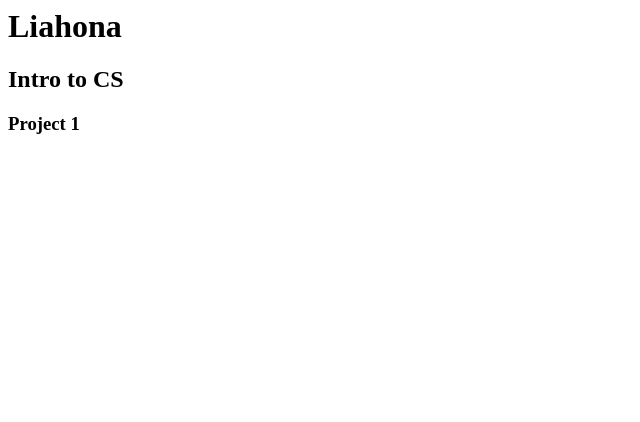
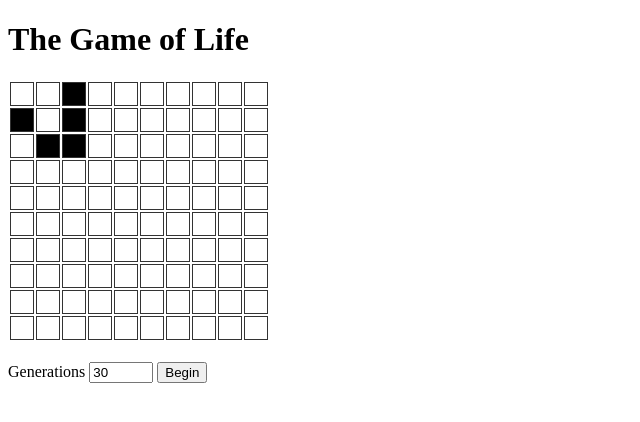
Before and after one commit to Link759/Game-of-Life, a plain HTML site: page index.html in a window 1280 px wide. Shown: the whole page, without its empty margins (0-640 px from the left). Drawn offline with Linux system fonts and the light colour scheme.

Commit message:
Initial template for Conway's Game of Life
Code goes in js/main.js
Styles go in css/theme.css
Markup/UI in index.html

```diff
--- /dev/null
+++ b/css/theme.css
@@ -0,0 +1,14 @@
+#gameBoard tr td {
+    width: 20px;
+    height: 20px;
+    border: 1px solid #333;
+    margin: 0;
+}
+
+#gameBoard tr td.alive {
+    background-color: #000;
+}
+
+.commands {
+    margin-top: 20px;
+}
--- a/index.html
+++ b/index.html
@@ -1,10 +1,143 @@
+<!DOCTYPE html>
 <html>
-    <head>
-        <title>Liahona Intro to CS - Project 1</title>
-    </head>
-    <body>
-        <h1>Liahona</h1>
-        <h2>Intro to CS</h2>
-        <h3>Project 1</h3>
-    </body>
+
+<head>
+    <title>Liahona Intro to CS - Project 1</title>
+
+    <link rel="stylesheet" type="text/css" href="css/theme.css" />
+    <script type="text/javascript" src="js/main.js"></script>
+</head>
+
+<body onload="initialize()">
+    <h1>The Game of Life</h1>
+    <table id="gameBoard">
+        <tr>
+            <td></td>
+            <td></td>
+            <td class="alive"></td>
+            <td></td>
+            <td></td>
+            <td></td>
+            <td></td>
+            <td></td>
+            <td></td>
+            <td></td>
+        </tr>
+        <tr>
+            <td class="alive"></td>
+            <td></td>
+            <td class="alive"></td>
+            <td></td>
+            <td></td>
+            <td></td>
+            <td></td>
+            <td></td>
+            <td></td>
+            <td></td>
+        </tr>
+        <tr>
+            <td></td>
+            <td class="alive"></td>
+            <td class="alive"></td>
+            <td></td>
+            <td></td>
+            <td></td>
+            <td></td>
+            <td></td>
+            <td></td>
+            <td></td>
+        </tr>
+        <tr>
+            <td></td>
+            <td></td>
+            <td></td>
+            <td></td>
+            <td></td>
+            <td></td>
+            <td></td>
+            <td></td>
+            <td></td>
+            <td></td>
+        </tr>
+        <tr>
+            <td></td>
+            <td></td>
+            <td></td>
+            <td></td>
+            <td></td>
+            <td></td>
+            <td></td>
+            <td></td>
+            <td></td>
+            <td></td>
+        </tr>
+        <tr>
+            <td></td>
+            <td></td>
+            <td></td>
+            <td></td>
+            <td></td>
+            <td></td>
+            <td></td>
+            <td></td>
+            <td></td>
+            <td></td>
+        </tr>
+        <tr>
+            <td></td>
+            <td></td>
+            <td></td>
+            <td></td>
+            <td></td>
+            <td></td>
+            <td></td>
+            <td></td>
+            <td></td>
+            <td></td>
+        </tr>
+        <tr>
+            <td></td>
+            <td></td>
+            <td></td>
+            <td></td>
+            <td></td>
+            <td></td>
+            <td></td>
+            <td></td>
+            <td></td>
+            <td></td>
+        </tr>
+        <tr>
+            <td></td>
+            <td></td>
+            <td></td>
+            <td></td>
+            <td></td>
+            <td></td>
+            <td></td>
+            <td></td>
+            <td></td>
+            <td></td>
+        </tr>
+        <tr>
+            <td></td>
+            <td></td>
+            <td></td>
+            <td></td>
+            <td></td>
+            <td></td>
+            <td></td>
+            <td></td>
+            <td></td>
+            <td></td>
+        </tr>
+    </table>
+
+    <div class="commands">
+        <label>Generations</label>
+        <input id="generations" type="number" min="1" max="100" size="3" value="30" />
+        <button id="begin">Begin</button>
+    </div>
+</body>
+
 </html>
--- /dev/null
+++ b/js/main.js
@@ -0,0 +1,7 @@
+function onBeginClicked() {
+    console.log('Begin button clicked');
+}
+
+function initialize() {
+    document.getElementById('begin').addEventListener('click', onBeginClicked);
+}
```
